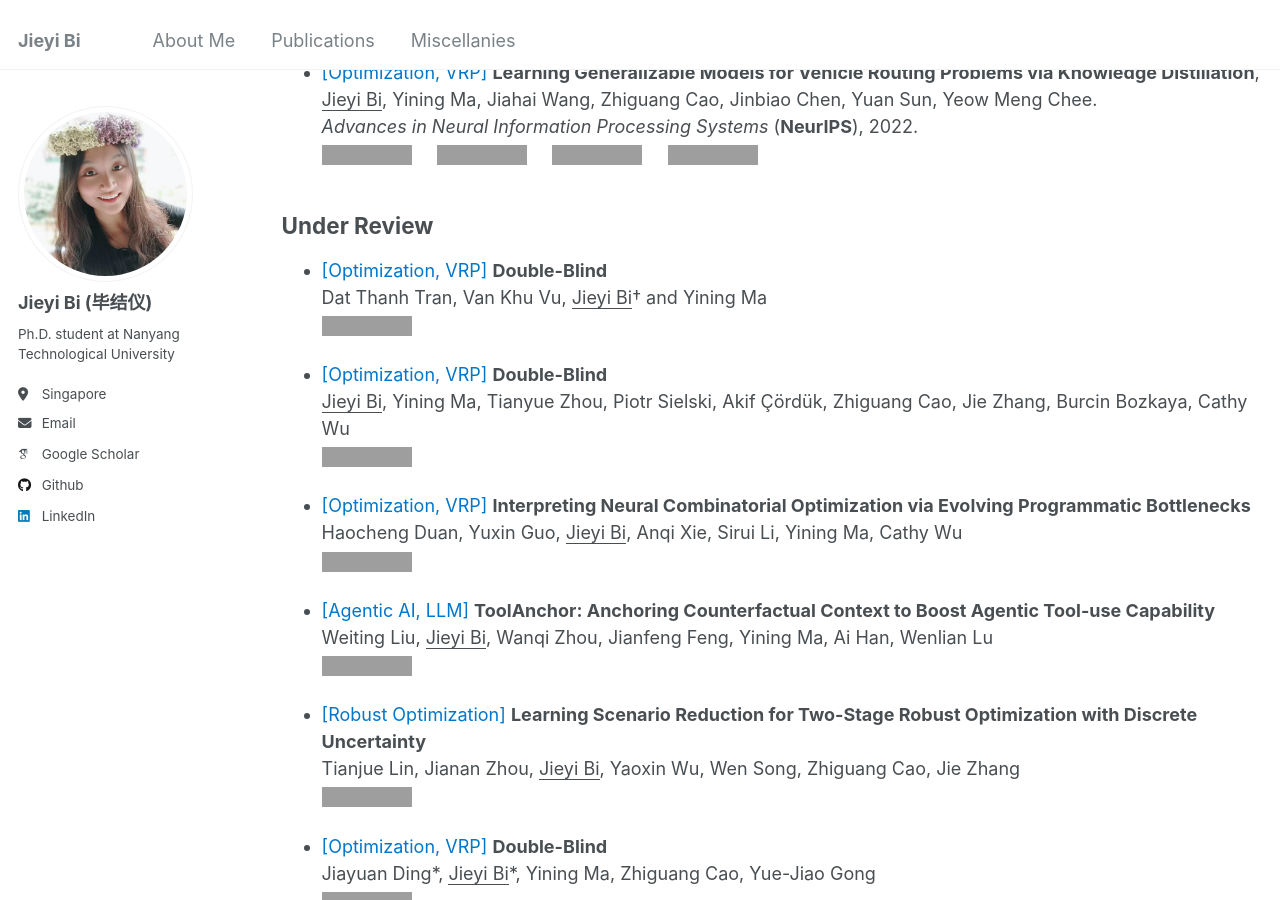
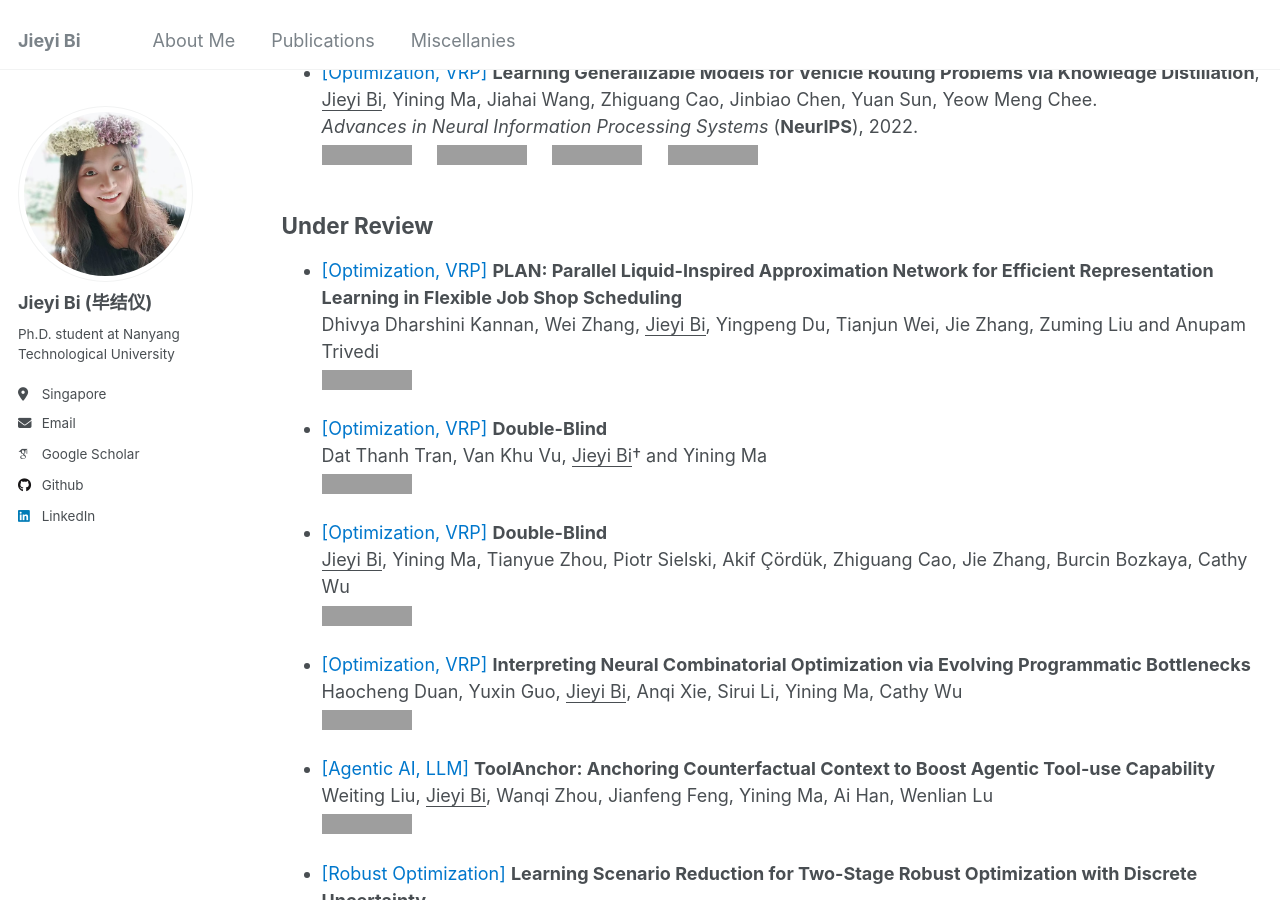
Before and after one commit to jieyibi/jieyibi.github.io, a Jekyll site: the page built from _pages/publications.md, in a window 1280 px wide and 900 px high, scrolled down 1582 px. Built offline with Jekyll 4.4.1, drawn with Linux system fonts in a browser that asks for light colours; some web fonts are replaced; grey boxes are pictures that could not be loaded.

Commit message:
EMNLP2026+1

```diff
--- a/_pages/publications.md
+++ b/_pages/publications.md
@@ -18,7 +18,7 @@ author_profile: true
 * <span style="color: #0077cc">[Optimization]</span> **FormuEvo: LLM-Guided Evolution for Discovering Solver-Efficient Mixed-Integer Programming Formulations** \
 Haofeng Yuan, Jianing Peng, <u>Jieyi Bi</u>, Ni Zhang, Shiji Song, Zhiguang Cao \
 *The Conference on Empirical Methods in Natural Language Processing* (**EMNLP**), 2026.
-[![PDF](https://img.shields.io/badge/Download-Soon-brightgreen.svg)]()
+[![PDF](https://img.shields.io/badge/Download-PDF-brightgreen.svg)](https://arxiv.org/pdf/2608.23353)
 
 * <span style="color: #0077cc">[Optimization, VRP]</span> **Learning to Solve Complex Constrained Routing Problems with Feasibility-Guided Reward and Diversity-Guided Policy** \
 Yuanxu Yang, Jiahai Wang, <u>Jieyi Bi</u>, Jinbiao Chen, Zikang Yu, Zizhen Zhang \
@@ -75,6 +75,10 @@ Yuanxu Yang, Jiahai Wang, <u>Jieyi Bi</u>, Jinbiao Chen, Zikang Yu, Zizhen Zhang
 
 ## Under Review
 
+* <span style="color: #0077cc">[Optimization, VRP]</span> **PLAN: Parallel Liquid-Inspired Approximation Network for Efficient Representation Learning in Flexible Job Shop Scheduling** \
+   Dhivya Dharshini Kannan, Wei Zhang, <u>Jieyi Bi</u>, Yingpeng Du, Tianjun Wei, Jie Zhang, Zuming Liu and Anupam Trivedi\
+   [![PDF](https://img.shields.io/badge/Download-PDF-brightgreen.svg)](https://arxiv.org/pdf/2608.03041)
+
 
 * <span style="color: #0077cc">[Optimization, VRP]</span> **Double-Blind** \
    Dat Thanh Tran, Van Khu Vu, <u>Jieyi Bi</u>† and Yining Ma\
```
